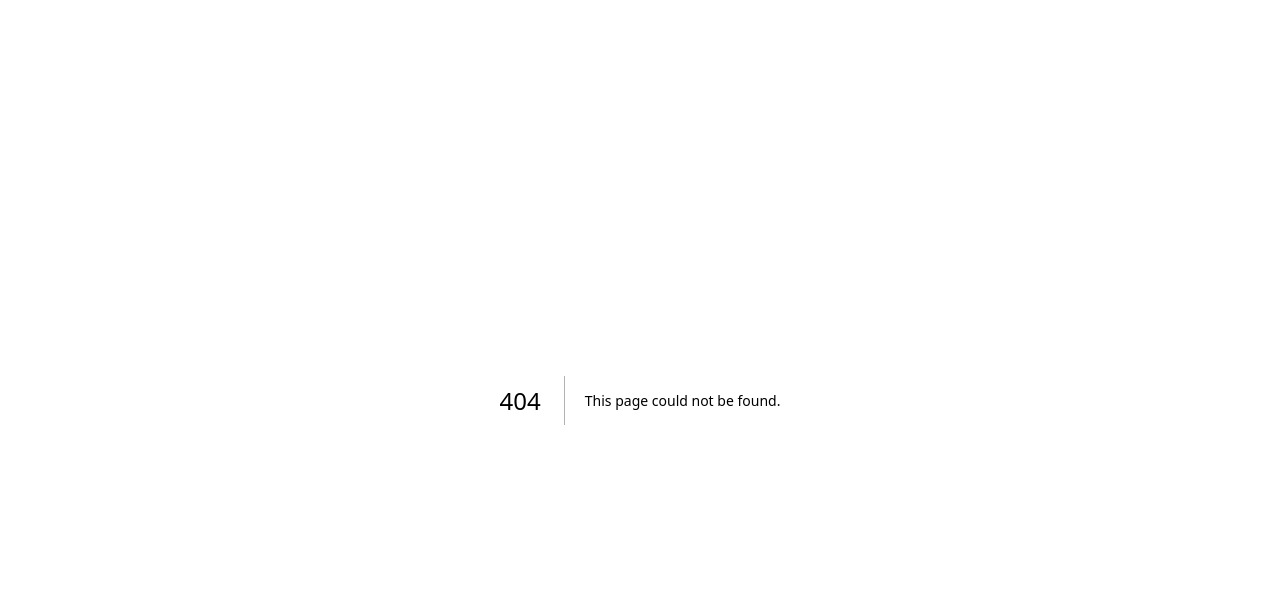
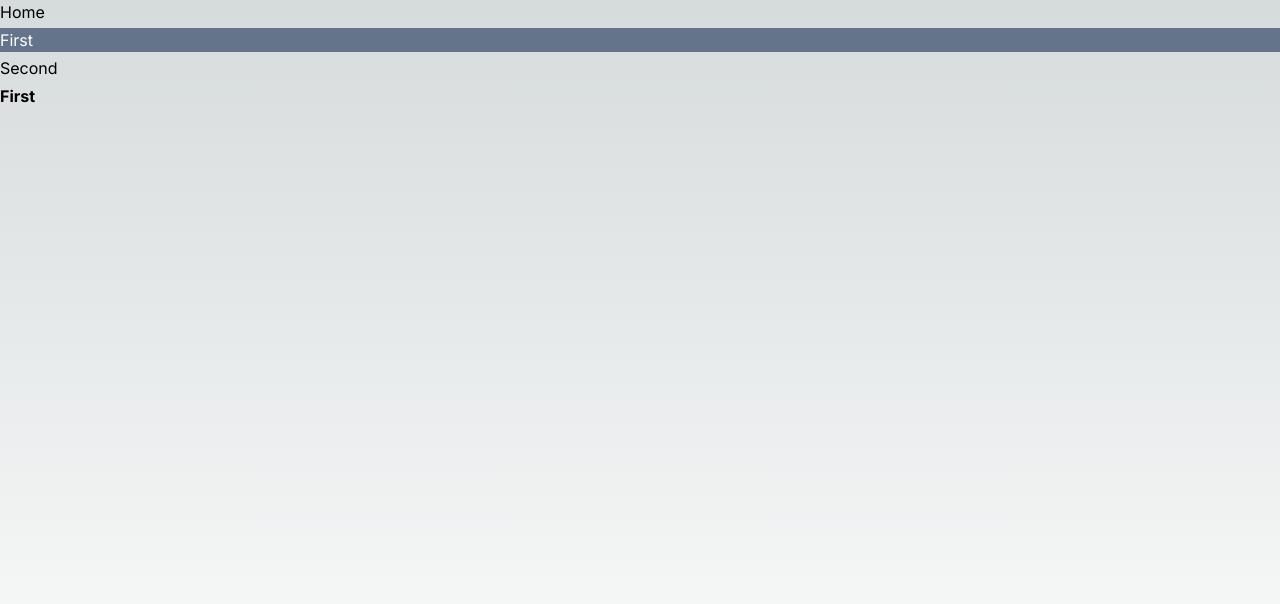
Before and after one commit to AlexMcClay/next-electron-boilerplate, a Next.js app: page /first in a window 1280 px wide. Before the commit this address had no page. Shown: the top 604 px of the page. Built offline with nearby package versions, Linux system fonts and the light colour scheme.

Commit message:
added some test pages

```diff
--- /dev/null
+++ b/src/app/first/page.tsx
@@ -0,0 +1,13 @@
+import React from "react";
+
+type Props = {};
+
+const page = (props: Props) => {
+  return (
+    <div>
+      <b>First</b>
+    </div>
+  );
+};
+
+export default page;
--- a/src/app/globals.css
+++ b/src/app/globals.css
@@ -18,6 +18,8 @@
 
 body {
   color: rgb(var(--foreground-rgb));
+  min-width: 100vw;
+  min-height: 100vh;
   background: linear-gradient(
       to bottom,
       transparent,
--- a/src/app/layout.tsx
+++ b/src/app/layout.tsx
@@ -1,21 +1,50 @@
-import './globals.css'
-import { Inter } from 'next/font/google'
+"use client";
 
-const inter = Inter({ subsets: ['latin'] })
+import "./globals.css";
+import { Inter } from "next/font/google";
+import Link from "next/link";
+
+import { useSelectedLayoutSegment } from "next/navigation";
+
+const inter = Inter({ subsets: ["latin"] });
 
 export const metadata = {
-  title: 'Create Next App',
-  description: 'Generated by create next app',
-}
+  title: "Create Next App",
+  description: "Generated by create next app",
+};
 
 export default function RootLayout({
   children,
 }: {
-  children: React.ReactNode
+  children: React.ReactNode;
 }) {
+  const segment = useSelectedLayoutSegment();
+
   return (
     <html lang="en">
-      <body className={inter.className}>{children}</body>
+      <body className={`${inter.className}`}>
+        <div className="flex flex-col gap-1">
+          <Link
+            href={"/"}
+            className={`${segment === null && "bg-slate-500 text-white"} `}
+          >
+            Home
+          </Link>
+          <Link
+            href={"/first"}
+            className={`${segment === "first" && "bg-slate-500 text-white"} `}
+          >
+            First
+          </Link>
+          <Link
+            href={"/second"}
+            className={`${segment === "second" && "bg-slate-500 text-white"} `}
+          >
+            Second
+          </Link>
+        </div>
+        <div className=" pt-1">{children}</div>
+      </body>
     </html>
-  )
+  );
 }
--- a/src/app/page.tsx
+++ b/src/app/page.tsx
@@ -15,7 +15,7 @@ export default function Home() {
       <div className="z-10 w-full max-w-5xl items-center justify-between font-mono text-sm lg:flex">
         <p
           onClick={() => handleCLick()}
-          className="fixed left-0 top-0 flex w-full justify-center border-b border-gray-300 bg-gradient-to-b from-zinc-200 pb-6 pt-8 backdrop-blur-2xl dark:border-neutral-800 dark:bg-zinc-800/30 dark:from-inherit lg:static lg:w-auto  lg:rounded-xl lg:border lg:bg-gray-200 lg:p-4 lg:dark:bg-zinc-800/30"
+          className="flex w-full justify-center border-b border-gray-300 bg-gradient-to-b from-zinc-200  backdrop-blur-2xl dark:border-neutral-800 dark:from-inherit static rounded-xl border bg-gray-200 p-4 dark:bg-zinc-800/30"
         >
           Get started by editing&nbsp;
           <code className="font-mono font-bold">src/app/page.tsx</code>
--- /dev/null
+++ b/src/app/second/page.tsx
@@ -0,0 +1,13 @@
+import React from "react";
+
+type Props = {};
+
+const page = (props: Props) => {
+  return (
+    <div>
+      <b>Seconds</b>
+    </div>
+  );
+};
+
+export default page;
```
